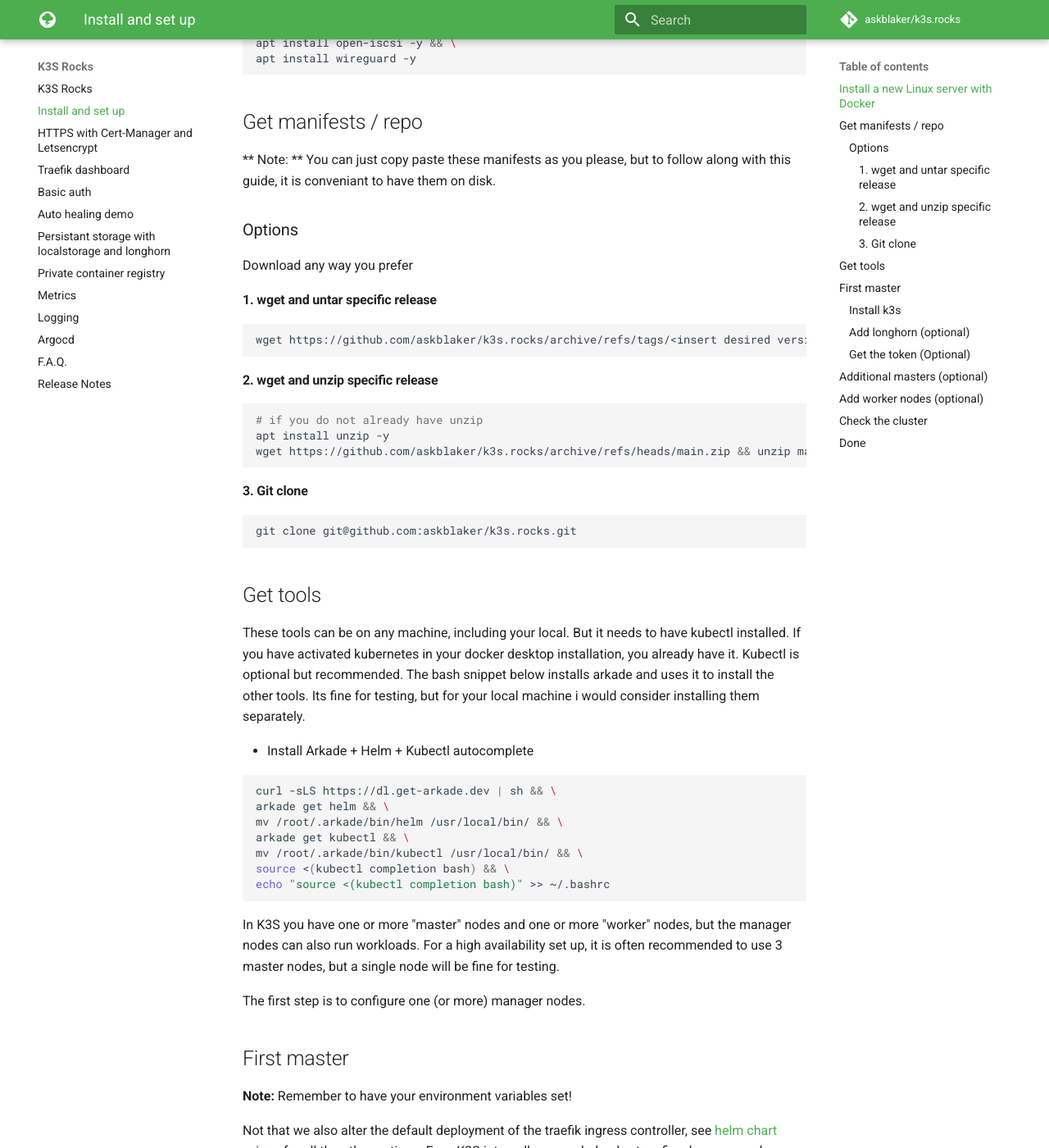
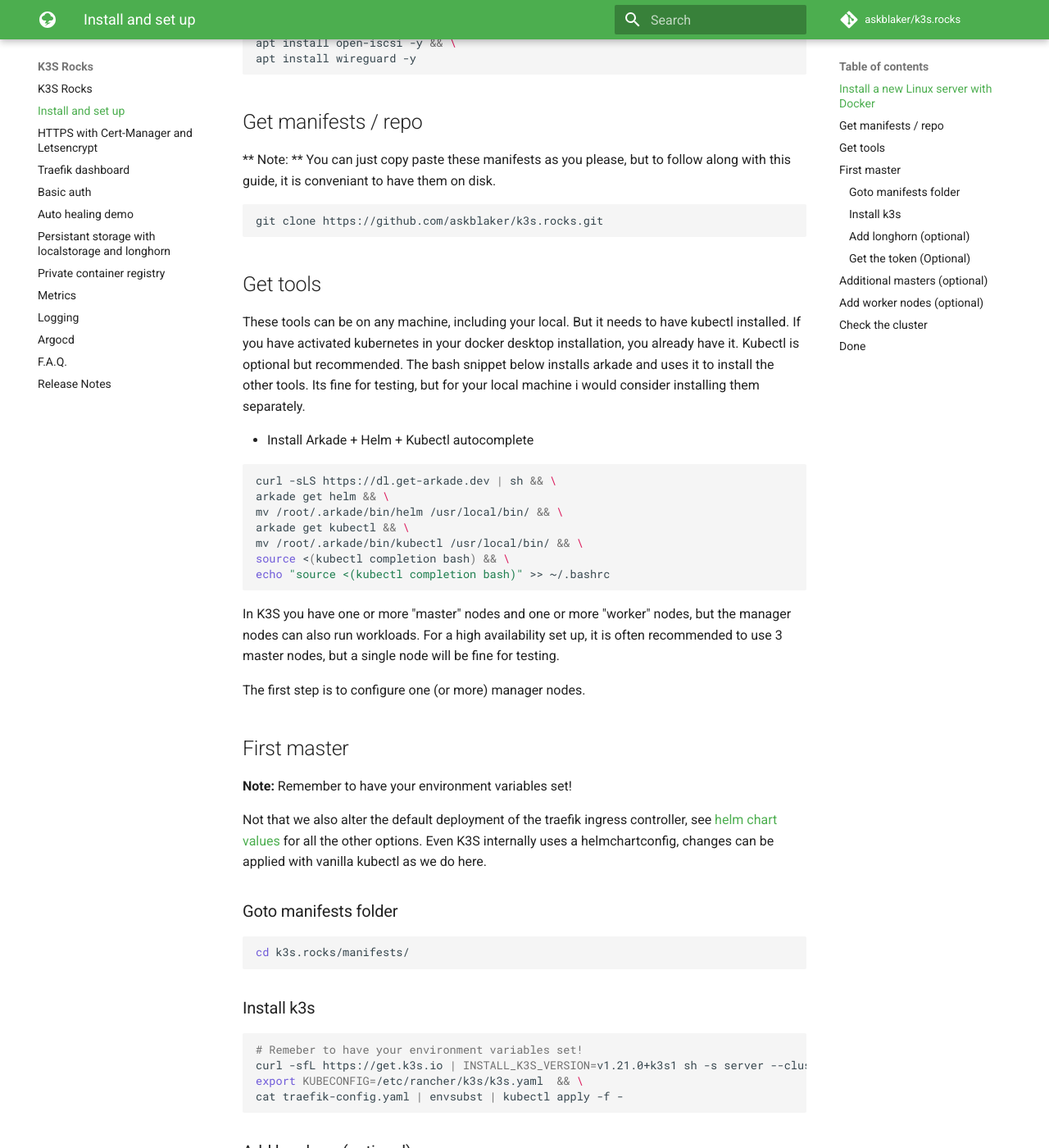
Before and after one commit to askblaker/k3s.rocks, an MkDocs documentation site: the page built from docs/install-setup.md, in a window 1280 px wide and 1400 px high, scrolled down 1148 px. Shown: the whole window at 82% size. Built offline with MkDocs 1.6.1 and Material for MkDocs 9.7.7, drawn with Linux system fonts in a browser that asks for light colours; comment, search, counter and statistics services are not loaded; some of the changed text lies outside the part shown.

````diff
--- a/docs/install-setup.md
+++ b/docs/install-setup.md
@@ -45,24 +45,8 @@
 ## Get manifests / repo
 ** Note: ** You can just copy paste these manifests as you please, but to follow along with this guide, it is conveniant to have them on disk.
 
-### Options
-Download any way you prefer
-
-#### 1. wget and untar specific release
 ```bash
-wget https://github.com/askblaker/k3s.rocks/archive/refs/tags/<insert desired version>.tar.gz -O - | tar -xz
-```
-
-#### 2. wget and unzip specific release
-```bash
-# if you do not already have unzip
-apt install unzip -y
-wget https://github.com/askblaker/k3s.rocks/archive/refs/heads/main.zip && unzip main.zip
-```
-
-#### 3. Git clone
-```bash
-git clone git@github.com:askblaker/k3s.rocks.git
+git clone https://github.com/askblaker/k3s.rocks.git
 ```
 
 ## Get tools
@@ -87,6 +71,11 @@
 **Note:** Remember to have your environment variables set!
 
 Not that we also alter the default deployment of the traefik ingress controller, see [helm chart values](https://github.com/traefik/traefik-helm-chart/blob/v9.18.3/traefik/values.yaml) for all the other options. Even K3S internally uses a helmchartconfig, changes can be applied with vanilla kubectl as we do here.
+
+### Goto manifests folder
+```bash
+cd k3s.rocks/manifests/
+```
 
 ### Install k3s
 ```bash
````
Also changed, not shown: other parts of docs/install-setup.md (+0 -2 lines), docs/private-registry.md (+3 -0 lines).
